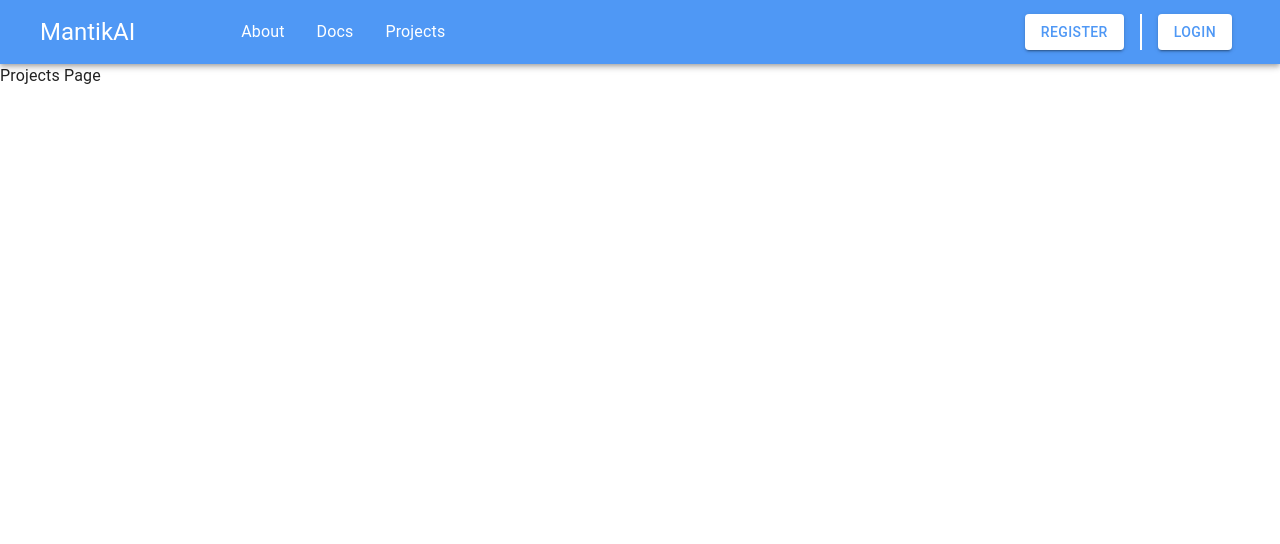
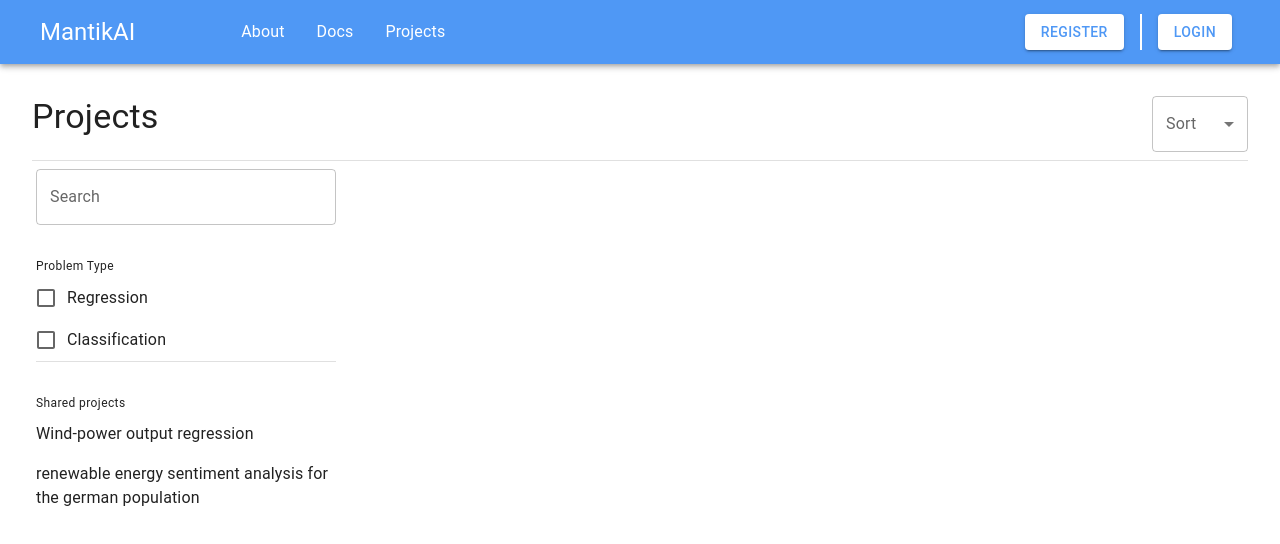
Before and after one commit to mantik-ai/mantik-gui, a Next.js app: page /projects in a window 1280 px wide. Shown: the top 544 px of the page. Built offline with nearby package versions, Linux system fonts and the light colour scheme.

Commit message:
feat(projects-overview): add purely visual search-sidebar and overview layout
#20

```diff
--- /dev/null
+++ b/src/common/components/Spacing.tsx
@@ -0,0 +1,15 @@
+import { Box } from '@mui/system'
+import { FC } from 'react'
+
+interface VerticalSpacingProps {
+    value: string
+    horizontal?: boolean
+}
+export const Spacing: FC<VerticalSpacingProps> = (props) => {
+    return (
+        <Box
+            height={props.horizontal ? undefined : props.value}
+            width={props.horizontal ? props.value : undefined}
+        ></Box>
+    )
+}
--- /dev/null
+++ b/src/modules/projects_overview/components/SearchHeading.tsx
@@ -0,0 +1,48 @@
+import {
+    Box,
+    Divider,
+    FormControl,
+    InputLabel,
+    MenuItem,
+    Select,
+    Typography,
+} from '@mui/material'
+import React from 'react'
+
+interface SearchHeadingProps {
+    children: React.ReactNode
+}
+export const SearchHeading = (props: SearchHeadingProps) => {
+    return (
+        <Box
+            sx={{
+                display: 'flex',
+                flexDirection: 'column',
+                alignItems: 'stretch',
+            }}
+        >
+            <Box sx={{ display: 'flex', justifyContent: 'space-between' }}>
+                <Typography variant="h4">{props.children}</Typography>
+                <Box sx={{ width: '6em', mb: '0.5em' }}>
+                    <FormControl fullWidth>
+                        <InputLabel id="demo-simple-select-label">
+                            Sort
+                        </InputLabel>
+                        <Select
+                            labelId="demo-simple-select-label"
+                            id="demo-simple-select"
+                            // value={age}
+                            label="Sort"
+                            // onChange={handleChange}
+                        >
+                            <MenuItem value={10}>Ten</MenuItem>
+                            <MenuItem value={20}>Twenty</MenuItem>
+                            <MenuItem value={30}>Thirty</MenuItem>
+                        </Select>
+                    </FormControl>
+                </Box>
+            </Box>
+            <Divider />
+        </Box>
+    )
+}
--- /dev/null
+++ b/src/modules/projects_overview/components/SearchSideBar.tsx
@@ -0,0 +1,75 @@
+import {
+    Box,
+    Checkbox,
+    Divider,
+    FormControl,
+    FormControlLabel,
+    FormGroup,
+    Link as MUILink,
+    List,
+    TextField,
+    Typography,
+    useTheme,
+} from '@mui/material'
+import Link from 'next/link'
+import React from 'react'
+import { Spacing } from '../../../common/components/Spacing'
+
+export const SearchSideBar = () => {
+    const theme = useTheme()
+    const problemType = ['Regression', 'Classification']
+    const sharedProjects: { name: string; id: string }[] = [
+        { name: 'Wind-power output regression', id: 'asdffads' },
+        {
+            name: 'renewable energy sentiment analysis for the german population',
+            id: 'gffdsafdsf',
+        },
+    ]
+
+    return (
+        <Box sx={{ pl: theme.spacing(0.5) }}>
+            <List>
+                <FormControl fullWidth>
+                    <TextField
+                        id="outlined-basic"
+                        label="Search
+                        "
+                        variant="outlined"
+                    />
+                    <Spacing value={theme.spacing(4)}></Spacing>
+
+                    <Typography variant="caption">Problem Type</Typography>
+                    <FormGroup>
+                        {problemType.map((text, _) => (
+                            <FormControlLabel
+                                control={<Checkbox />}
+                                label={text}
+                            />
+                        ))}
+                    </FormGroup>
+                    <Divider />
+                    <Spacing value={theme.spacing(4)}></Spacing>
+
+                    <Typography variant="caption">Shared projects</Typography>
+                    <Spacing value={theme.spacing(1)}></Spacing>
+                    {sharedProjects.map((project, _) => (
+                        <Link
+                            color="inherit"
+                            href={`/projects/details/${project.id}`}
+                        >
+                            <MUILink
+                                paragraph
+                                variant="body1"
+                                color="inherit"
+                                underline="none"
+                                sx={{ cursor: 'pointer' }}
+                            >
+                                {project.name}
+                            </MUILink>
+                        </Link>
+                    ))}
+                </FormControl>
+            </List>
+        </Box>
+    )
+}
--- a/src/pages/projects/index.tsx
+++ b/src/pages/projects/index.tsx
@@ -1,8 +1,28 @@
 import React from 'react'
 import type { NextPage } from 'next'
+import { Box, useTheme } from '@mui/material'
+import { SearchHeading } from '../../modules/projects_overview/components/SearchHeading'
+import { SearchSideBar } from '../../modules/projects_overview/components/SearchSideBar'
 
 const Projects: NextPage = () => {
-    return <div>Projects Page</div>
+    const theme = useTheme()
+    return (
+        <Box
+            sx={{
+                m: theme.spacing(4),
+                display: 'flex',
+                flexDirection: 'column',
+            }}
+        >
+            <SearchHeading>Projects</SearchHeading>
+            <Box sx={{ display: 'flex' }}>
+                <Box flex={1}>
+                    <SearchSideBar></SearchSideBar>
+                </Box>
+                <Box display="flex" flex={3} color={'blue'}></Box>
+            </Box>
+        </Box>
+    )
 }
 
 export default Projects
--- a/src/styles/global.css
+++ b/src/styles/global.css
@@ -2,3 +2,7 @@ html,
 body {
     height: 100%;
 }
+
+#__next {
+    height: 100%;
+}
```
